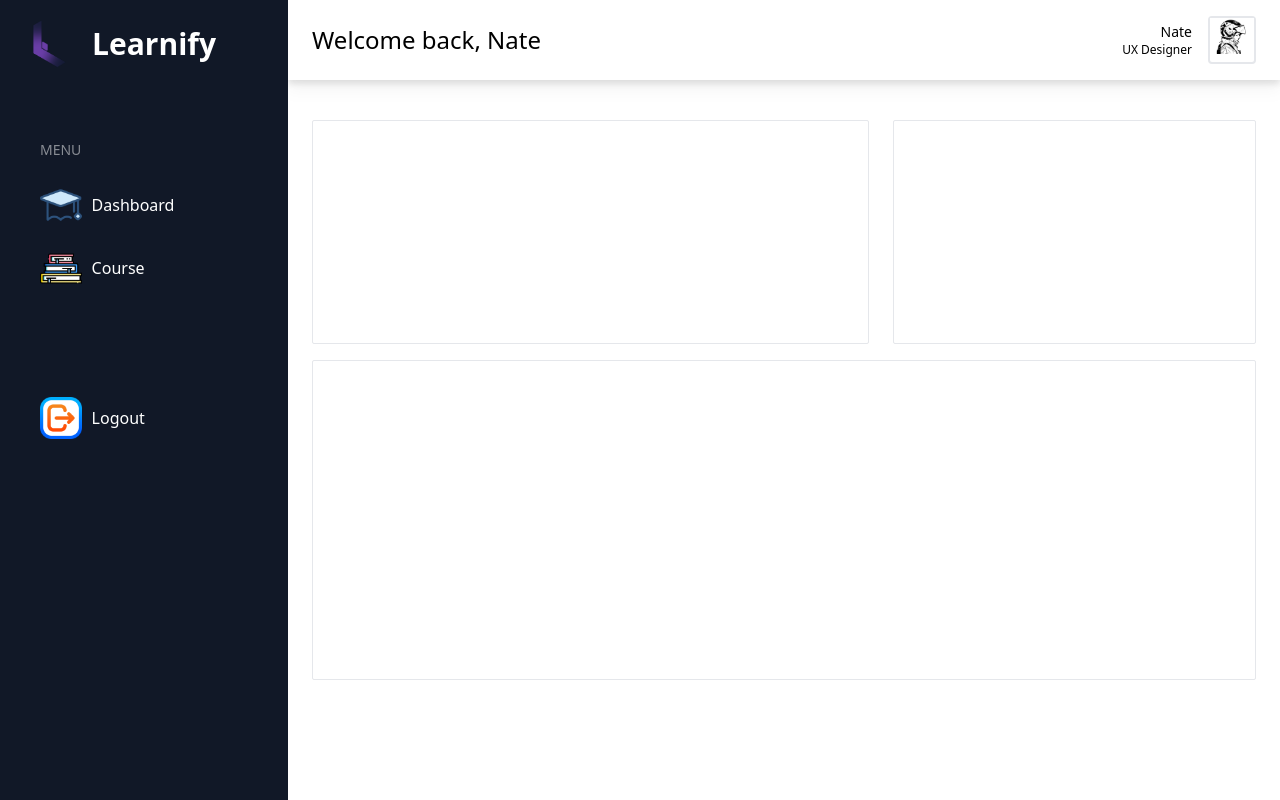
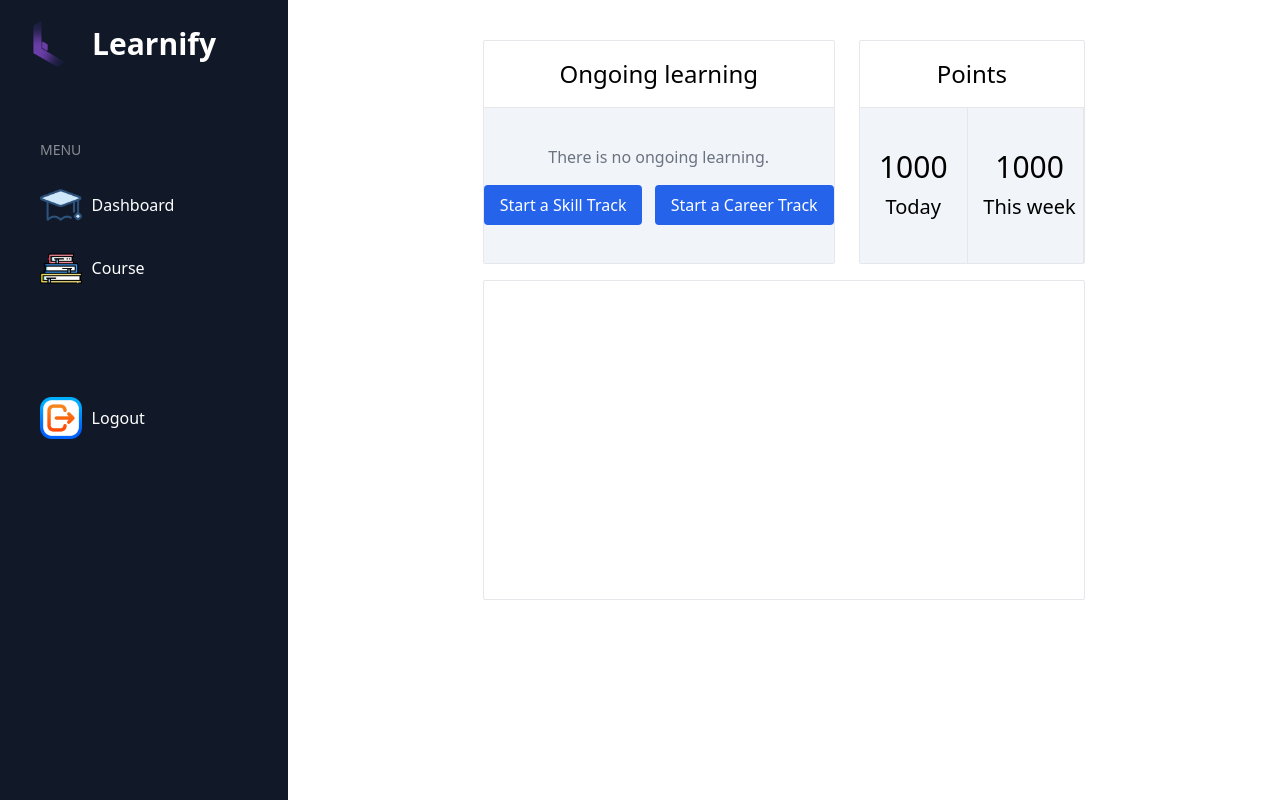
Before and after one commit to vincensiusadyatma/learnify-elearning-website, a Laravel app: page /dashboard in a window 1280 px wide. Run offline with Laravel 12, Linux system fonts and the light colour scheme; some libraries are stand-ins or nearby versions.

Commit message:
changing dashboard

```diff
--- a/resources/views/dashboard/dashboard.blade.php
+++ b/resources/views/dashboard/dashboard.blade.php
@@ -1,65 +1,105 @@
 @extends('template.dashboard')
 
 @section('content')
-<div class="relative flex flex-1 flex-col overflow-y-auto overflow-x-hidden">
-    <!--start: header-->
-    <header class="sticky top-0 z-999 flex w-full bg-white drop-shadow-lg dark:bg-boxdark dark:drop-shadow-none">
-        <div class="flex flex-grow items-center justify-between px-4 py-4 shadow-2 md:px-6 2xl:px-11">
-            <div class="hidden sm:block">
-                <h1 class="font-medium text-2xl">Welcome back, Nate</h1>
-            </div>
-            <div class="flex items-center gap-3 2xsm:gap-7">
-                <ul class="flex items-center 2xsm:gap-4">
-                    <!--bell icon area-->
-                    <li></li>
-                </ul>
-                <!--user area-->
-                <div class="relative">
-                    <a class="flex items-center gap-4" href="profile.html">
-                        <span class="hidden text-right lg:block">
-                            <span class="block text-sm font-medium text-black dark:text-white">Nate</span>
-                            <span class="block text-xs font-medium">UX Designer</span>
-                        </span>
-                        <span class="h-12 w-12 rounded border-2">
-                            <img src="img/profile.jpg" alt="user photo profile">
-                        </span>
-                    </a>
-                </div>
-            </div>
-        </div>
-    </header>
-    <!--end: header-->
-    <!--start: main-->
-    <main class="">
+    <div class="relative flex flex-1 flex-col overflow-y-auto overflow-x-hidden">
+        <!--start: header-->
         <div class="mx-auto max-w-screen-2xl p-4 md:p-6 2xl:p-10">
             <!--start: card container-->
             <div class="mt-4 grid grid-cols-12 gap-4 md:grid-cols-2 md:gap-6 xl:grid-cols-5 2xl:gap-7.55">
+
                 <!--card 1-->
-                <div class="h-56 col-span-1 xl:col-span-3 rounded-sm border border-stroke bg-white p-6 shadow-default dark:border-strokedark dark:bg-boxdark">
+                <div
+                    class="h-56 col-span-1 xl:col-span-3 rounded-sm border border-stroke bg-white shadow-default dark:border-strokedark dark:bg-boxdark">
+                    <div class="w-full h-full flex flex-col">
+                        <div class="border-b border-black-200 h-[30%] flex justify-center items-center">
+                            <h1 class="font-medium text-2xl">Ongoing learning</h1>
+                        </div>
+
+                        <div class="bg-slate-100 h-[70%] flex flex-col justify-center items-center">
+                            <p class="text-gray-500 mb-4">There is no ongoing learning.</p>
+                            <div class="space-x-2">
+                                <button class="bg-blue-600 hover:bg-blue-700 text-white py-2 px-4 rounded">Start
+                                    a Skill Track</button>
+                                <button class="bg-blue-600 hover:bg-blue-700 text-white py-2 px-4 rounded">Start
+                                    a Career Track</button>
+                            </div>
+                        </div>
+                    </div>
                 </div>
                 <!--card 1-->
+
+
                 <!--card 2-->
-                <div class="xl:col-span-2 rounded-sm border border-stroke bg-white px-7.5 py-6 shadow-default dark:border-strokedark dark:bg-boxdark">
-                    <div>
+                <div
+                    class="xl:col-span-2 rounded-sm border border-stroke bg-white px-7.5 shadow-default dark:border-strokedark dark:bg-boxdark">
+                    <div class="w-full h-full flex flex-col">
+                        <div class="border-b border-black-200 h-[30%] flex justify-center items-center">
+                            <h1 class="font-medium text-2xl">Points</h1>
+                        </div>
+
+                        <div class="bg-slate-100 h-[70%] flex space-x-2">
+                            <div class="w-1/2 h-full flex flex-col items-center justify-center border-r border-black-200">
+                                <div class="flex justify-center items-center mb-2">
+                                    <h2 class="font-medium text-3xl">1000</h2>
+                                </div>
+
+                                <div class="flex justify-end">
+                                    <h2 class="font-thin text-xl">Today</h2>
+                                </div>
+                            </div>
+                            <div class="w-1/2 h-full flex flex-col items-center justify-center border-r border-black-200">
+                                <div class="flex justify-center items-center mb-2">
+                                    <h2 class="font-medium text-3xl">1000</h2>
+                                </div>
+
+                                <div class="flex justify-end">
+                                    <h2 class="font-thin text-xl">This week</h2>
+                                </div>
+                            </div>
+                        </div>
                     </div>
                 </div>
                 <!--card 2-->
             </div>
+
             <div class="mt-4 md:grid-cols-2 md:gap-6 xl:grid-cols-5 2xl:gap-7.55">
+
                 <!--start: my path-->
-                <div class="h-80 rounded-sm border rounded-md stroke bg-white p-6 shadow-default dark:border-strokedark dark:bg-boxdark">
+                <div
+                    class="h-80 rounded-sm border rounded-md stroke bg-white p-6 shadow-default dark:border-strokedark dark:bg-boxdark">
                     <!--start: tab menu area-->
+
+                    <!--
+                                <div class="">
+                                    <ul class="flex flex-row">
+                                        <li class="pr-6">
+                                            <h2 class="text-lg font-medium mb-4">
+                                                <a href="">My tracks</a>
+                                            </h2>
+                                        </li>
+                                        <li>
+                                            <h2 class="text-lg font-medium mb-4">
+                                                <a href="">My Course</a>
+                                            </h2>
+                                        </li>
+                                    </ul>
+                                </div>
+                                -->
+
                     <!--end: tab menu area-->
+
                     <!--start: table content-->
                     <div class="">
+
                     </div>
-                    <!--send: table content-->
+                    <!--end: table content-->
                 </div>
                 <!--end: my path-->
             </div>
             <!--end: card container-->
+
         </div>
-    </main>
-    <!--end: main-->
-</div>
+        </main>
+        <!--end: main-->
+    </div>
 @endsection
```
